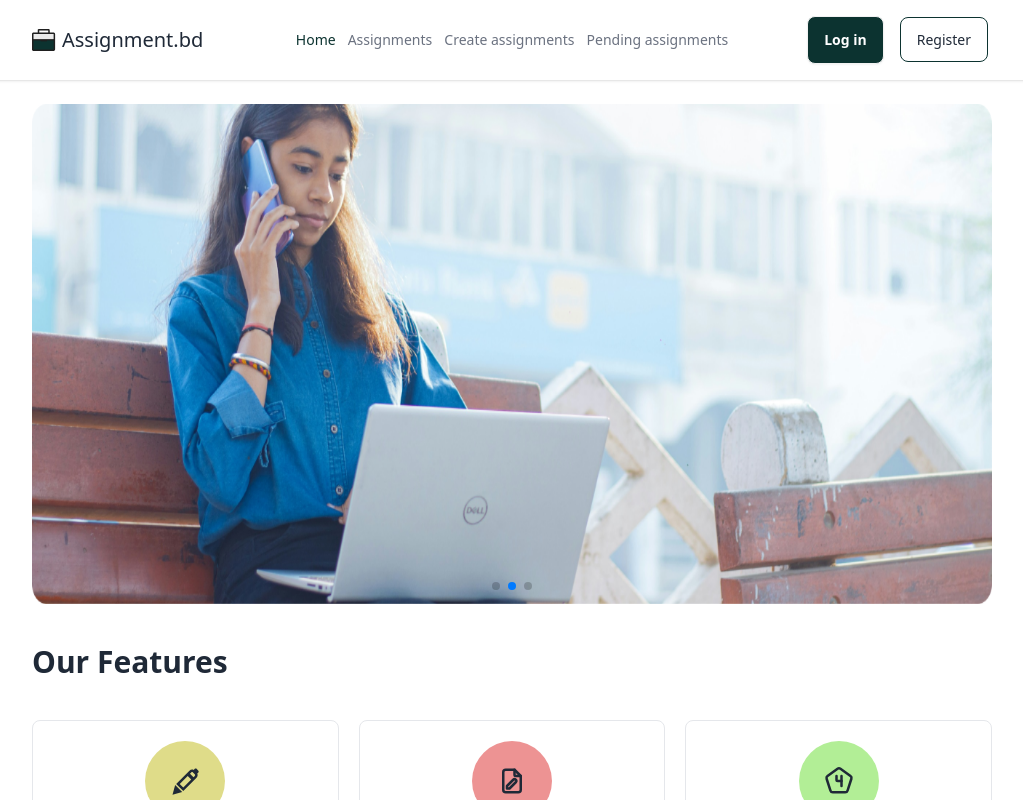
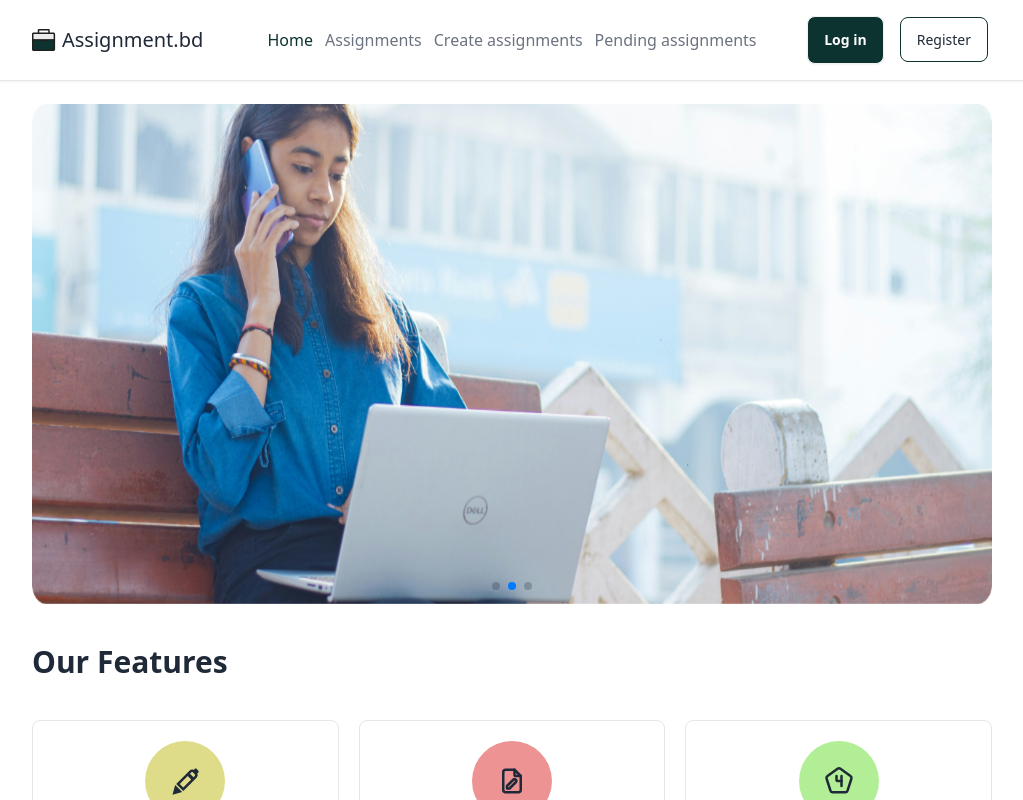
Before and after one commit to ashikalahi546/programming-hero-assignment-eleven-client-server, a React (Vite) app: page / in a window 1280 px wide. Shown: the top 800 px of the page, without its empty margins (128-1151 px from the left). Built offline with nearby package versions, Linux system fonts and the light colour scheme; no server answers.

Commit message:
navber text size change

```diff
--- a/src/pages/home/Navber.jsx
+++ b/src/pages/home/Navber.jsx
@@ -71,7 +71,7 @@ const Navber = () => {
             </div>
             <ul
               tabIndex={0}
-              className="menu menu-sm dropdown-content mt-3 z-[1] py-2.5 w-48 shadow bg-base-100 rounded text-center "
+              className="menu menu-sm dropdown-content mt-3 z-[1] py-2.5 w-48 shadow bg-base-100 rounded text-base text-center "
             >
               {navlinks}
             </ul>
@@ -83,7 +83,7 @@ const Navber = () => {
             </Link>
           </div>
         </div>
-        <div className="navbar-center hidden lg:flex font-medium text-sm  ">
+        <div className="navbar-center hidden lg:flex font-medium text-base  ">
           <ul className="flex gap-3 px-1 ">{navlinks}</ul>
         </div>
 
```
